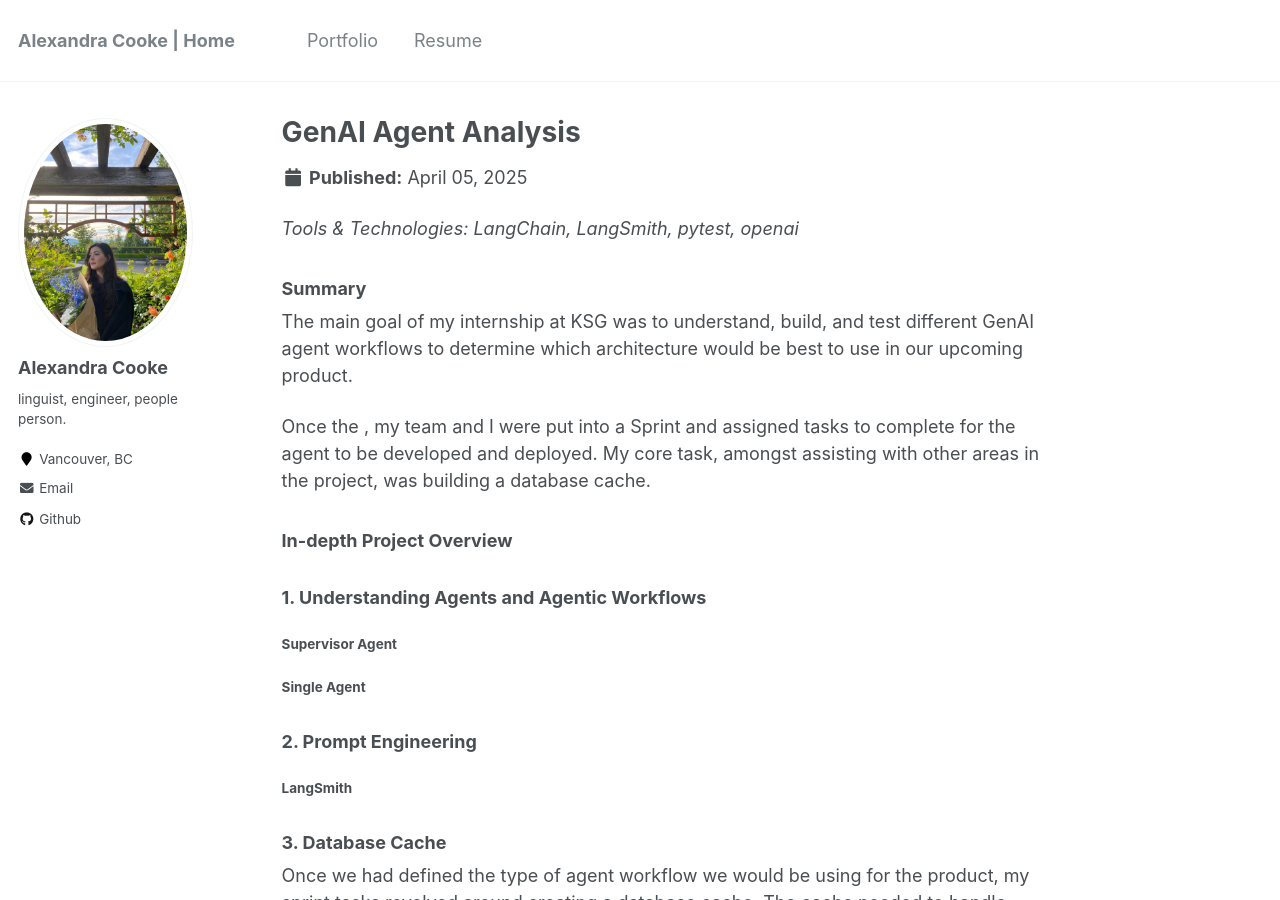
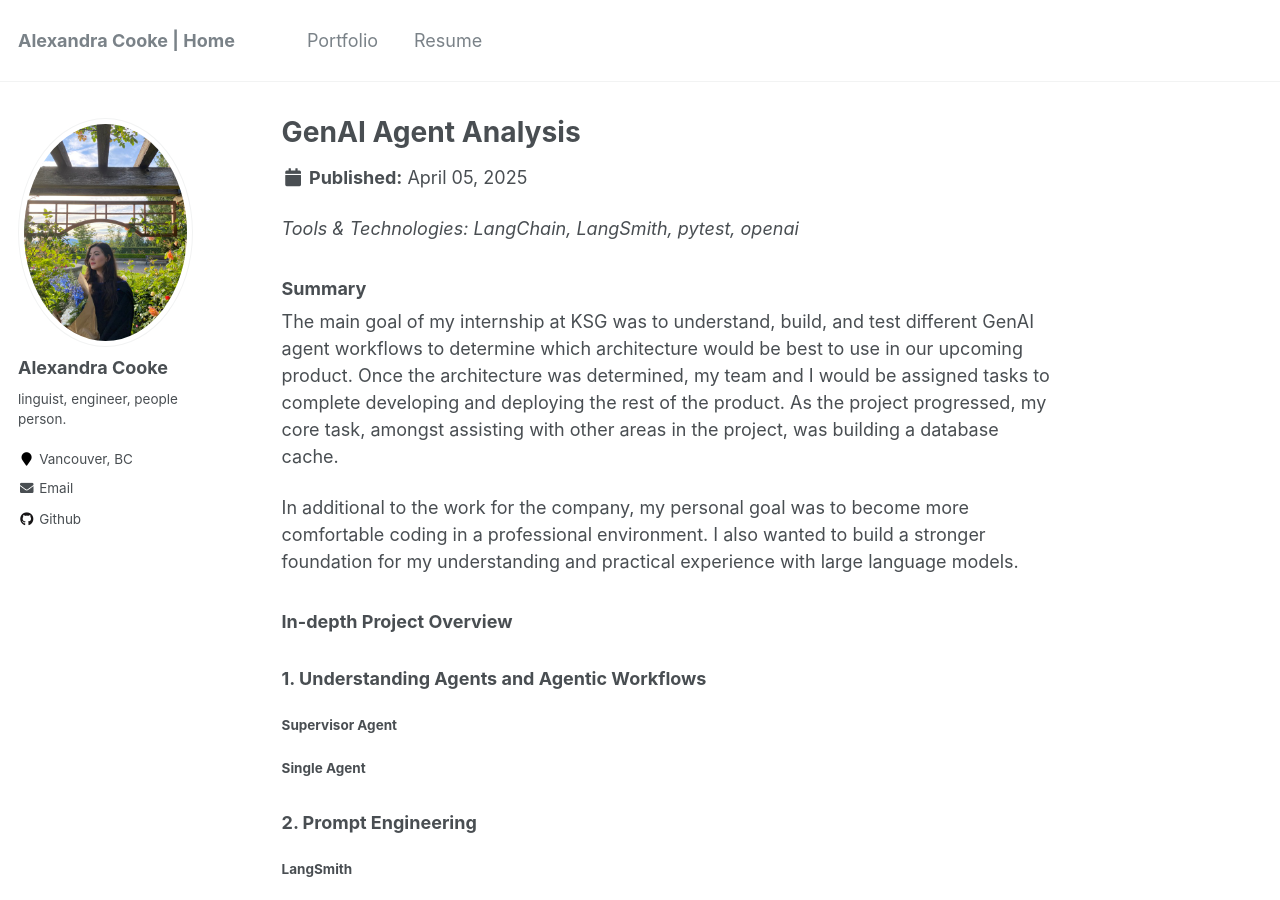
Before and after one commit to acooke82/acooke82.github.io, a Jekyll site: the page built from _portfolio/portfolio-1.md, in a window 1280 px wide and 900 px high. Built offline with Jekyll 4.4.1, drawn with Linux system fonts in a browser that asks for light colours.

Commit message:
Update portfolio-1.md
- updated main summary info

```diff
--- a/_portfolio/portfolio-1.md
+++ b/_portfolio/portfolio-1.md
@@ -7,13 +7,15 @@ _Tools & Technologies: LangChain, LangSmith, pytest, openai_
 
 ### Summary
 
-The main goal of my internship at KSG was to understand, build, and test different GenAI agent workflows to determine which architecture would be best to use in our upcoming product.
+The main goal of my internship at KSG was to understand, build, and test different GenAI agent workflows to determine which architecture would be best to use in our upcoming product. Once the architecture was determined, my team and I would be assigned tasks to complete developing and deploying the rest of the product. As the project progressed, my core task, amongst assisting with other areas in the project, was building a database cache.
 
-Once the , my team and I were put into a Sprint and assigned tasks to complete for the agent to be developed and deployed. My core task, amongst assisting with other areas in the project, was building a database cache.
+In additional to the work for the company, my personal goal was to become more comfortable coding in a professional environment. I also wanted to build a stronger foundation for my understanding and practical experience with large language models.
 
 ### In-depth Project Overview
 
 ### 1. Understanding Agents and Agentic Workflows
+
+
 ##### Supervisor Agent
 ##### Single Agent
 
```
